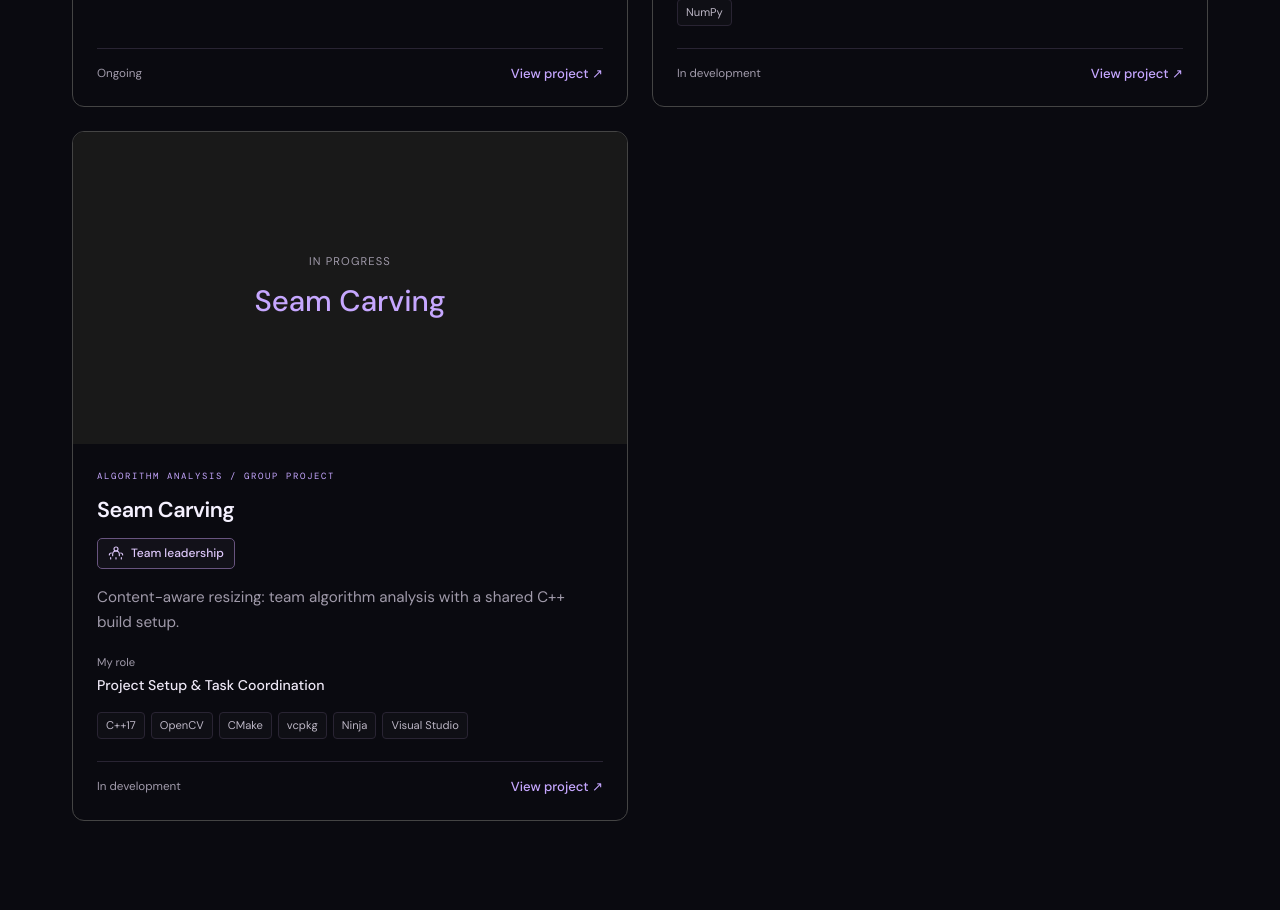
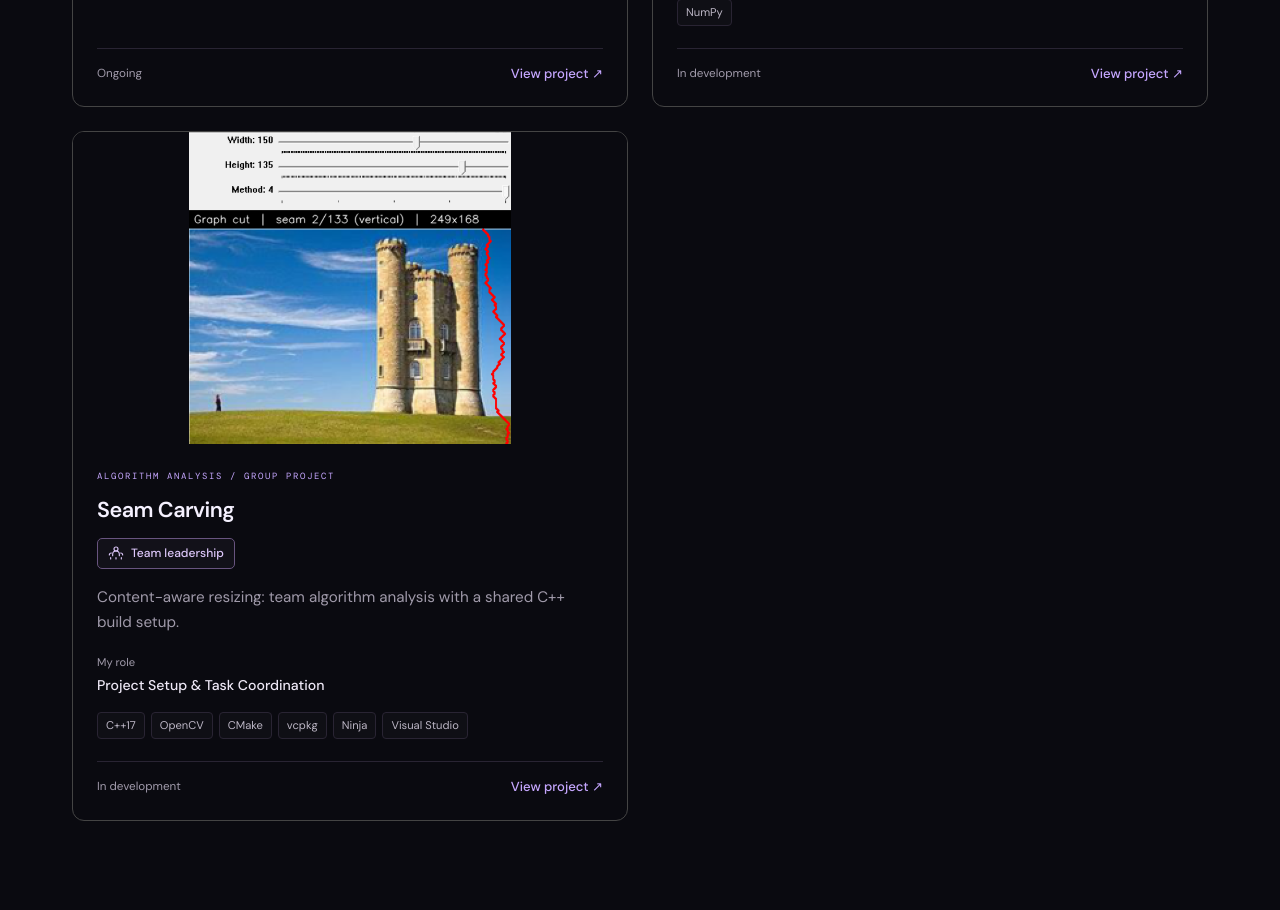
Before and after one commit to alyssa-alejandro/my-portfolio, a React (Vite) app: page /work in a window 1280 px wide. Shown: the part 2820-3730 px from the top of the page. Built offline with nearby package versions, Linux system fonts and the light colour scheme.

Commit message:
seam carving

```diff
--- a/src/data/projects/SeamCarving_AlgorithmAnalysis.js
+++ b/src/data/projects/SeamCarving_AlgorithmAnalysis.js
@@ -8,7 +8,9 @@ const project = {
   description: 'A C++ content-aware image resizing project comparing greedy and graph-cut seam selection, with an OpenCV-based image-processing pipeline.',
   role: 'Project Setup & Task Coordination', team: 'Algorithm Analysis project group', status: 'In development',
   technologies: 'C++17 · OpenCV · CMake · vcpkg · Ninja · Visual Studio',
-  cover: 'Show the original image beside resized outputs from the greedy and graph-cut methods. Label each method and the image dimensions.',
+  cover: 'Seam Carving interface showing graph-cut seam selection on a castle image.',
+  coverImage: '/images/works/seam%20carving/sc_cover.png',
+  coverAlt: 'Seam Carving interface with width, height, and method controls above a castle image and a red vertical seam.',
   overview: 'This algorithm analysis group project explores content-aware image resizing through seam carving. The program calculates a Sobel-based energy map, removes seams, and produces resized images and seam overlays. The current team implementation runs greedy and graph-cut methods and reports timing and seam-cost measurements for comparison. My focus was organising the initial tasks and establishing the project’s build and dependency setup.',
   contributions: [
     'Task coordination — Split the project work into tasks so the group could develop different parts of the application.',
@@ -22,9 +24,10 @@ const project = {
     takeaway: 'I gained experience preparing a C++ project for group development: managing build configuration and dependencies while dividing implementation work into tasks. The team’s algorithm comparison provides a practical setting for examining runtime and image-quality trade-offs.',
   },
   media: [
+    { kind: 'Image', title: 'Graph-cut seam visualisation', src: '/images/works/seam%20carving/sc_cover.png', alt: 'A red seam highlighted on a castle image during graph-cut resizing, with dimension and method controls.', brief: 'The team’s seam-carving application showing a selected vertical seam. My contributions focused on task coordination and the CMake/OpenCV build setup.' },
     { kind: 'Image', title: 'Energy map and seam overlays', brief: 'Arrange the original image, energy.png, greedy_seams.png, and graphcut_seams.png in a labeled grid. Explain that these are team outputs; highlight your build and integration contribution separately.' },
     { kind: 'Image', title: 'CMake and dependency setup', brief: 'Show concise excerpts from CMakeLists.txt, CMakePresets.json, and vcpkg.json. Annotate C++17, OpenCV linking, source discovery, and asset copying. Omit personal filesystem paths.' },
-    { kind: 'Video', title: 'Build and comparison walkthrough', brief: 'Record configuring/building with the Windows preset, running seam_carving, and opening the resized outputs. Show the measured timing table with the input size, seam count, build configuration, and machine details. Use actual results rather than estimated performance claims.' },
+    { kind: 'Video', title: 'Seam Carving demonstration', youtubeId: '5PF4sBr0Rzo', brief: 'Video demonstration of the team’s Seam Carving project.' },
   ],
 };
 
```
Also changed, not shown: public/images/works/seam carving/sc_cover.png (added).
